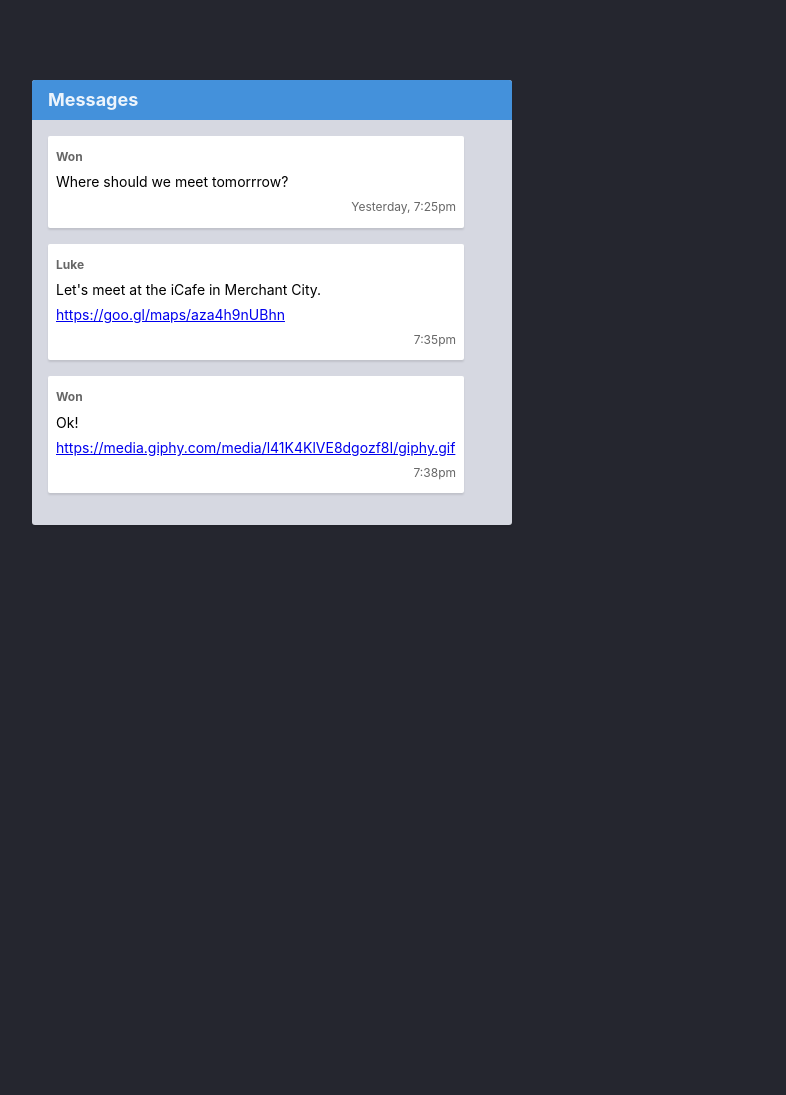
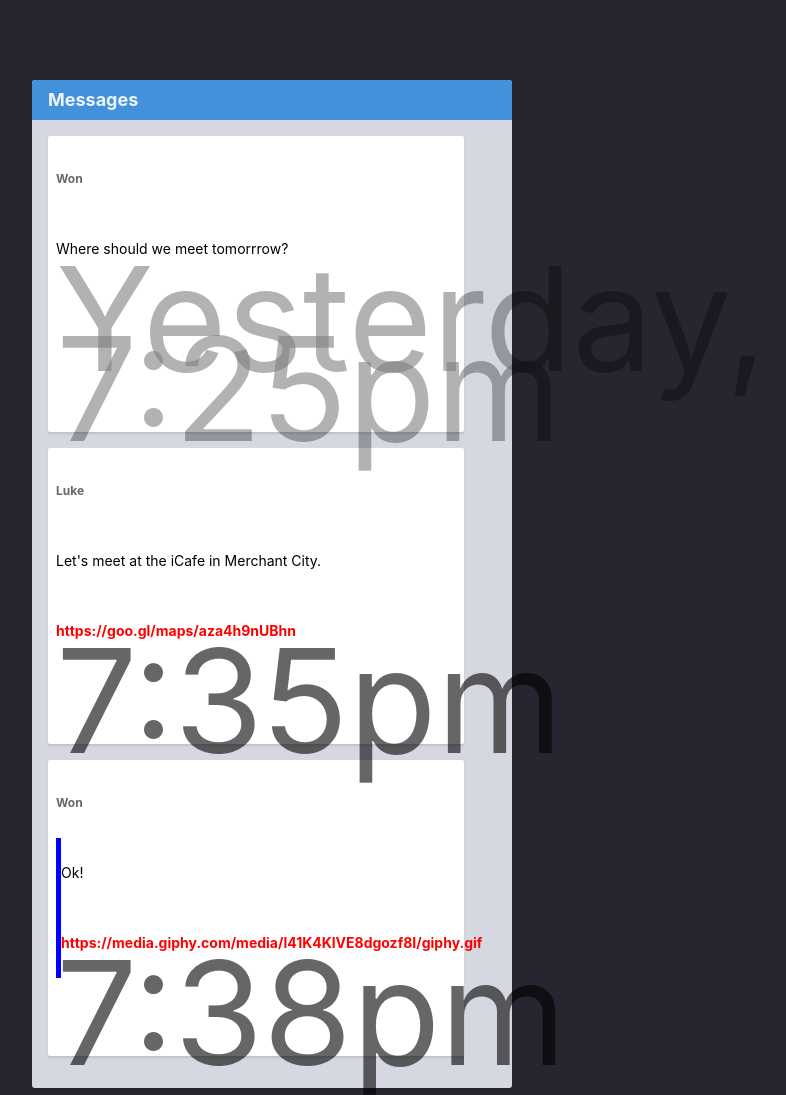
Before and after one commit to Hussein-dev-prog/HTML-CSS-GIT, a website: page week-1/6-css-properties/index.html in a window 1280 px wide. Shown: the whole page, without its empty margins (368-1154 px from the left). Before the commit the page ends 800 px from the top, so only its background shows below. Drawn offline with Linux system fonts and the light colour scheme.

Commit message:
Completed 6-css-properties

```diff
--- a/week-1/6-css-properties/styles.css
+++ b/week-1/6-css-properties/styles.css
@@ -1 +1,19 @@
 /* Add your CSS code below */
+a{
+    color: red;
+text-decoration: none;
+font-weight: bold;
+}
+.message__time{
+    font-size: 9rem;
+}
+ .message--unread .message__content{
+border-left: 5px solid blue;
+
+}
+.message .message__time--old{
+opacity: 0.5;
+}
+.message{
+    line-height: 70px;
+}
```
